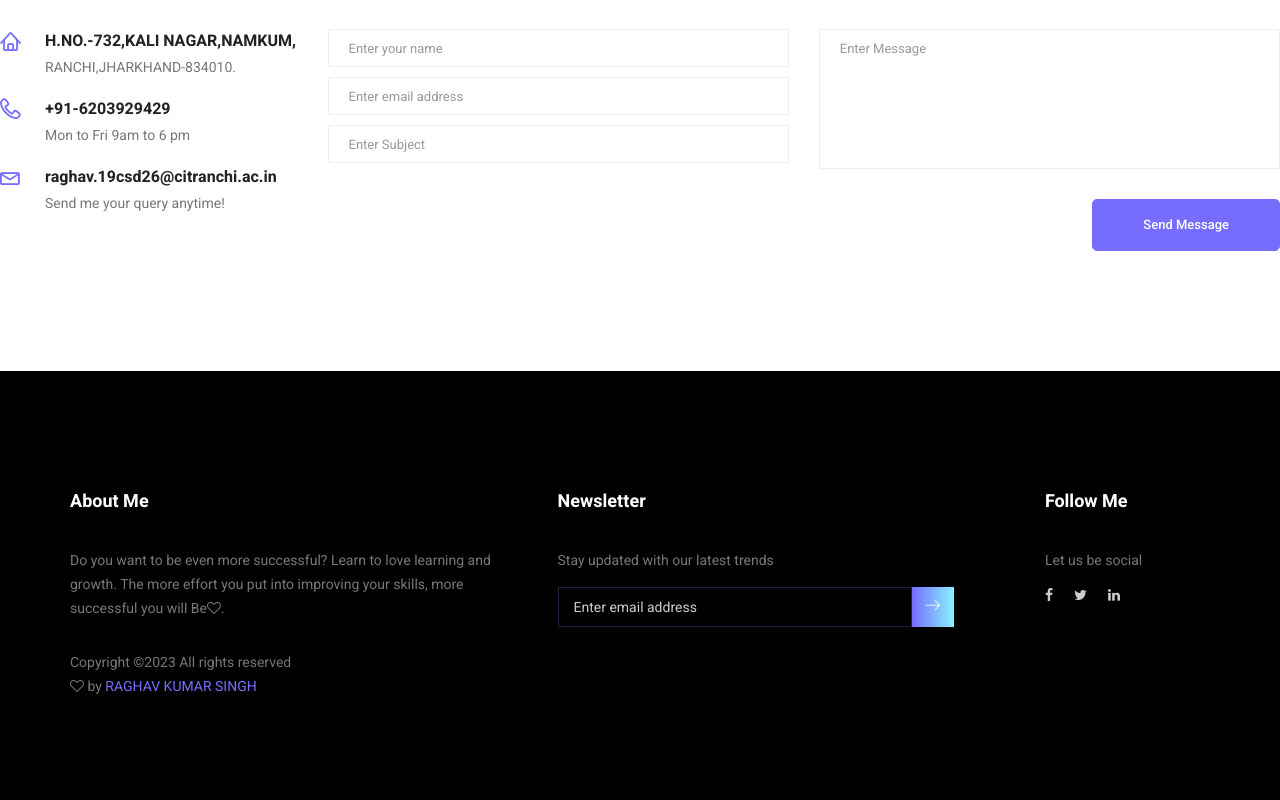
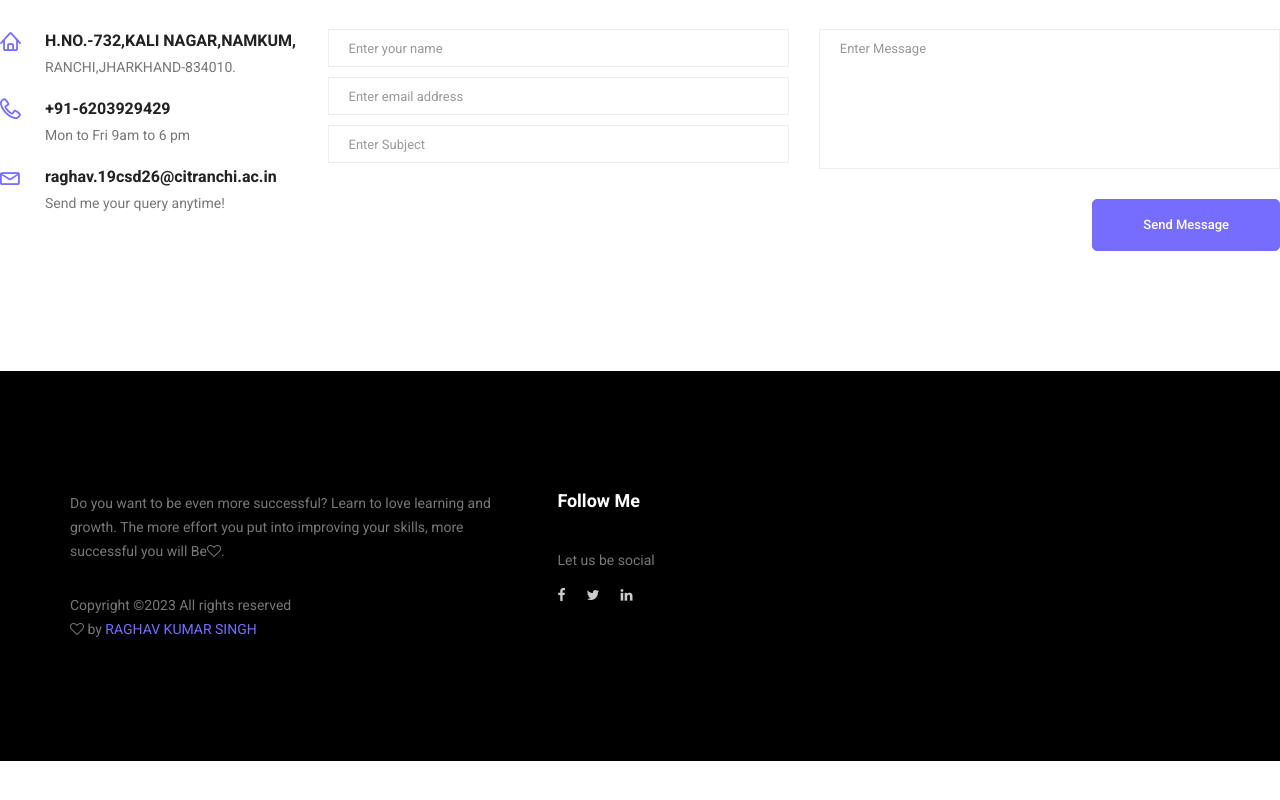
Before and after one commit to 19csd26/Raghav, a plain HTML site: page contact.html in a window 1280 px wide. Shown: the part 1447-2247 px from the top of the page. After the commit the page ends 2208 px from the top, so only its background shows below. Drawn offline with Linux system fonts and the light colour scheme; some packages are replaced by stand-ins of ours.

Commit message:
Update contact.html

```diff
--- a/contact.html
+++ b/contact.html
@@ -131,28 +131,9 @@
         		<div class="row footer_inner">
         			<div class="col-lg-5 col-sm-6">
         				<aside class="f_widget ab_widget">
-        					<div class="f_title">
-        						<h3>About Me</h3>
-        					</div>
+
 <p>Do you want to be even more successful? Learn to love learning and growth. The more effort you put into improving your skills, more successful you will Be<i class="fa fa-heart-o" aria-hidden="true"></i>.</p>
 <p>Copyright &copy;<script>document.write(new Date().getFullYear());</script> All rights reserved<br/><i class="fa fa-heart-o" aria-hidden="true"></i> by <a href="#" target="_blank">RAGHAV KUMAR SINGH</a></p>
-        				</aside>
-        			</div>
-        			<div class="col-lg-5 col-sm-6">
-        				<aside class="f_widget news_widget">
-        					<div class="f_title">
-        						<h3>Newsletter</h3>
-        					</div>
-        					<p>Stay updated with our latest trends</p>
-        					<div id="mc_embed_signup">
-                                <form target="_blank" action="" method="get" class="subscribe_form relative">
-                                	<div class="input-group d-flex flex-row">
-                                        <input name="EMAIL" placeholder="Enter email address" onfocus="this.placeholder = ''" onblur="this.placeholder = 'Email Address '" required="" type="email">
-                                        <button class="btn sub-btn"><span class="lnr lnr-arrow-right"></span></button>
-                                    </div>
-                                    <div class="mt-10 info"></div>
-                                </form>
-                            </div>
         				</aside>
         			</div>
         			<div class="col-lg-2">
```
